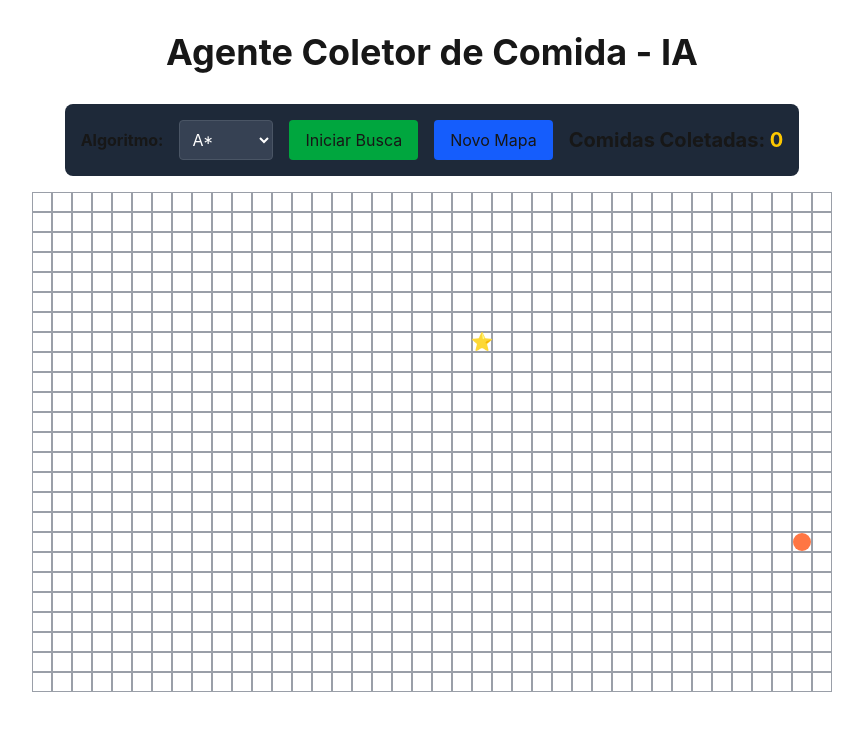
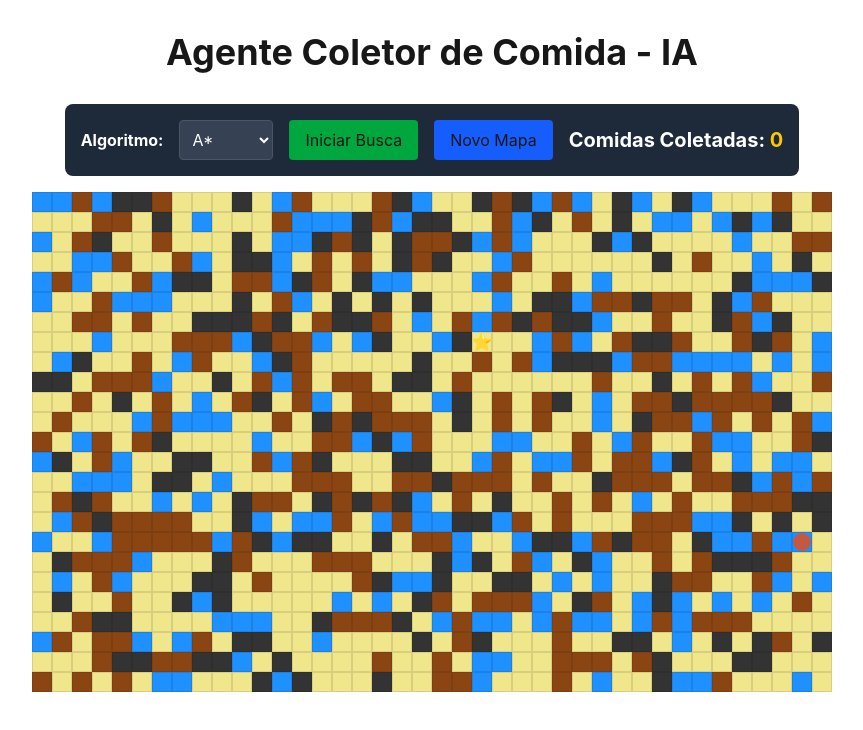
Before and after one commit to Azvedo/SIproject-GRUPO3, a Next.js app: page / in a window 1280 px wide. Shown: the top 730 px of the page, without its empty margins (208-1071 px from the left). Built offline with nearby package versions, Linux system fonts and the light colour scheme.

Commit message:
feat: Mapa sendo gerado com agua, terra e barreira

```diff
--- a/src/app/components/Controls.tsx
+++ b/src/app/components/Controls.tsx
@@ -25,7 +25,7 @@ export default function Controls({
   return (
     <div className="my-4 p-4 bg-gray-800 rounded-lg flex items-center justify-between gap-4">
       <div className="flex items-center gap-4">
-        <label htmlFor="algorithm-select" className="font-bold">Algoritmo:</label>
+        <label htmlFor="algorithm-select" className="font-bold text-white">Algoritmo:</label>
         <select
           id="algorithm-select"
           value={selectedAlgorithm}
@@ -58,7 +58,7 @@ export default function Controls({
         </button>
       </div>
 
-      <div className="text-xl font-bold">
+      <div className="text-xl text-white font-bold">
         Comidas Coletadas: <span className="text-yellow-400">{score}</span>
       </div>
     </div>
--- a/src/app/components/Grid.tsx
+++ b/src/app/components/Grid.tsx
@@ -2,7 +2,6 @@
 'use client';
 
 import { Grid as GridType, Node, Position } from '@/lib/types';
-import { useMemo } from 'react';
 
 interface GridProps {
   grid: GridType;
@@ -21,18 +20,18 @@ export default function Grid({
   frontierNodes,
   pathNodes,
 }: GridProps) {
-  // A função para obter a cor de uma célula.
-  // Ela segue uma ordem de prioridade para a sobreposição de cores.
+
   const getCellClass = (node: Node) => {
     const posKey = `${node.y}-${node.x}`;
-    let overlayColor = '';
+    let overlayColorClass = '';
 
-    // A ordem é importante: o caminho final deve sobrepor os visitados/fronteira.
-    if (visitedNodes.has(posKey)) overlayColor = 'bg-[var(--color-visited)]';
-    if (frontierNodes.has(posKey)) overlayColor = 'bg-[var(--color-frontier)]';
-    if (pathNodes.has(posKey)) overlayColor = 'bg-[var(--color-path)]';
+    // A ordem é importante para a sobreposição de cores.
+    if (visitedNodes.has(posKey)) overlayColorClass = 'bg-[var(--color-visited)]';
+    if (frontierNodes.has(posKey)) overlayColorClass = 'bg-[var(--color-frontier)]';
+    if (pathNodes.has(posKey)) overlayColorClass = 'bg-[var(--color-path)]';
 
-    return `w-5 h-5 border border-gray-700/50 bg-[var(--color-${node.terrain})] relative ${overlayColor}`;
+
+    return `w-5 h-5 border border-black/10 bg-[var(--color-${node.terrain})] relative ${overlayColorClass}`;
   };
 
   if (!grid.length) return <div>Carregando mapa...</div>;
@@ -40,19 +39,15 @@ export default function Grid({
   return (
     <div
       className="inline-grid"
-      style={{
-        gridTemplateColumns: `repeat(${grid[0].length}, minmax(0, 1fr))`,
-      }}
+      style={{ gridTemplateColumns: `repeat(${grid[0].length}, minmax(0, 1fr))` }}
     >
-      {grid.map((row, y) =>
-        row.map((node, x) => (
-          <div key={`${y}-${x}`} className={getCellClass(node)}>
-            {/* Renderiza o agente */}
-            {agentPos.x === x && agentPos.y === y && (
+      {grid.map((row) =>
+        row.map((node) => (
+          <div key={`${node.y}-${node.x}`} className={getCellClass(node)}>
+            {agentPos.x === node.x && agentPos.y === node.y && (
               <div className="absolute inset-0 bg-[var(--color-agent)] rounded-full animate-pulse" />
             )}
-            {/* Renderiza a comida */}
-            {foodPos.x === x && foodPos.y === y && (
+            {foodPos.x === node.x && foodPos.y === node.y && (
               <div className="absolute inset-0 flex items-center justify-center text-lg">
                 ⭐
               </div>
--- a/src/app/globals.css
+++ b/src/app/globals.css
@@ -1,58 +1,32 @@
+/* app/globals.css */
+
+/* Use esta importação única, pois ela funcionou melhor no seu setup */
 @import "tailwindcss";
-/* 2. DEFINIÇÃO DAS VARIÁVEIS GLOBAIS (TEMA CLARO - DEFAULT)
-  Usamos o seletor :root para definir variáveis CSS que estarão disponíveis
-  em todo o documento. Este bloco define as cores para o tema claro como padrão.
-*/
+
 :root {
-  /* Suas variáveis de tema para o modo claro */
-  --background: #ffffff; /* Fundo branco */
-  --foreground: #171717; /* Texto preto */
+  /* Tema Geral */
+  --background: #ffffff;
+  --foreground: #171717;
 
-  /* Nossas variáveis de cores para os elementos do JOGO */
-  /* Essas cores foram escolhidas para funcionar bem em ambos os temas. */
-  --color-sand: #f0e68c;       /* Areia (custo baixo) */
-  --color-mud: #8b4513;        /* Atoleiro (custo médio) */
-  --color-water: #1e90ff;      /* Água (custo alto) */
-  --color-obstacle: #333333;   /* Obstáculo */
-
-  /* Cores para a visualização da busca */
-  --color-frontier: rgba(255, 165, 0, 0.6); /* Laranja para a fronteira */
-  --color-visited: rgba(0, 0, 255, 0.4);    /* Azul para os visitados */
-  --color-path: #ffdd00;                     /* Amarelo forte para o caminho final */
-
-  /* Cores para o Agente e a Comida */
-  --color-agent: #ff4500;      /* Laranja avermelhado para o agente */
-  --color-food: #32cd32;       /* Verde para a comida */
+  /* Cores do Jogo */
+  --color-sand: #f0e68c;
+  --color-mud: #8b4513;
+  --color-water: #1e90ff;
+  --color-obstacle: #333333;
+  --color-visited: rgba(0, 0, 255, 0.4);
+  --color-frontier: rgba(255, 165, 0, 0.6);
+  --color-path: #ffdd00;
+  --color-agent: #ff4500;
 }
 
-/* 3. SOBRESCREVER VARIÁVEIS PARA O TEMA ESCURO
-  Usando a media query `prefers-color-scheme: dark`, detectamos se o usuário
-  prefere o modo escuro. Se sim, as variáveis dentro deste bloco irão
-  sobrescrever as padrões definidas no :root.
-*/
-@media (prefers-color-scheme: dark) {
-  :root {
-    /* Suas variáveis de tema para o modo escuro */
-    --background: #0a0a0a; /* Fundo preto */
-    --foreground: #ededed; /* Texto branco */
-
-    /* Opcional: Você poderia ajustar as cores do jogo para o modo escuro aqui também,
-      mas as cores atuais já têm um bom contraste. Por exemplo, você poderia
-      deixar a cor do obstáculo um pouco mais clara no modo escuro.
-    */
-    --color-obstacle: #444444;
-  }
+.dark {
+  --background: #0a0a0a;
+  --foreground: #ededed;
+  --color-obstacle: #444444;
 }
 
-/* 4. APLICANDO AS VARIÁVEIS AO CORPO DA PÁGINA
-  Agora, usamos as variáveis que definimos para estilizar o corpo do documento.
-  O navegador irá automaticamente usar o valor correto de --background e --foreground
-  dependendo do tema (claro ou escuro) do usuário.
-*/
 body {
-  background: var(--background);
+  background-color: var(--background);
   color: var(--foreground);
-  /* A fonte pode ser definida aqui, como você fez, ou através das
-     configurações do Tailwind para uma melhor integração com o framework. */
   font-family: -apple-system, BlinkMacSystemFont, "Segoe UI", Roboto, "Helvetica Neue", Arial, sans-serif;
 }
--- a/src/app/page.tsx
+++ b/src/app/page.tsx
@@ -39,6 +39,8 @@ export default function Home() {
     setHistory([]);
     setPath([]);
     setCurrentFrame(0);
+    // Opcional: resetar o placar a cada novo mapa
+    setScore(0);
   }, []);
 
   // Efeito para criar o mapa inicial
@@ -50,7 +52,7 @@ export default function Home() {
   const handleStartSearch = () => {
     if (isAnimating) return;
 
-    // Limpa a visualização anterior
+    // Limpa a visualização anterior para a nova busca
     setHistory([]);
     setPath([]);
     setCurrentFrame(0);
@@ -75,7 +77,6 @@ export default function Home() {
     if (!isAnimatingSearch || currentFrame >= history.length) {
       if(isAnimatingSearch) {
         setIsAnimatingSearch(false);
-        // Quando a animação da busca termina, inicia a animação do caminho
         if(path.length > 0) setIsAnimatingPath(true);
       }
       return;
@@ -97,20 +98,27 @@ export default function Home() {
 
     const moveAgent = (pathIndex: number) => {
         if (pathIndex >= path.length) {
-            // Chegou ao fim
+            // ================== MUDANÇAS APLICADAS AQUI ==================
+            // O agente chegou ao seu destino (a comida).
+
+            // 1. O placar é incrementado. (Isso permanece)
             setScore(prev => prev + 1);
-            const newFoodPos = getRandomValidPosition(grid);
-            setFoodPos(newFoodPos);
-            setPath([]); // Limpa o caminho para a próxima busca
+
+            // 2. O caminho e a posição da comida NÃO são mais resetados.
+            //    Eles permanecerão na tela. As linhas abaixo foram removidas:
+            //    const newFoodPos = getRandomValidPosition(grid); // REMOVIDO
+            //    setFoodPos(newFoodPos); // REMOVIDO
+            //    setPath([]); // REMOVIDO
+
+            // 3. A animação do caminho simplesmente para.
             setIsAnimatingPath(false);
             return;
+            // ==============================================================
         }
 
         const nextPos = path[pathIndex];
         const currentTerrainCost = grid[nextPos.y][nextPos.x].cost;
 
-        // A velocidade do agente é inversamente proporcional ao custo do terreno
-        // Custo alto -> delay maior -> movimento mais lento
         const delay = 50 * currentTerrainCost;
 
         setAgentPos(nextPos);
@@ -128,7 +136,9 @@ export default function Home() {
     return {
         visitedNodes: new Set(frame?.visited.map(p => `${p.y}-${p.x}`)),
         frontierNodes: new Set(frame?.frontier.map(p => `${p.y}-${p.x}`)),
-        pathNodes: new Set(isAnimatingPath || !isAnimatingSearch ? path.map(p => `${p.y}-${p.x}`) : [])
+        // A lógica para mostrar o caminho final foi ajustada para que ele
+        // permaneça visível mesmo após o fim da animação.
+        pathNodes: new Set((isAnimatingPath || (!isAnimatingSearch && path.length > 0)) ? path.map(p => `${p.y}-${p.x}`) : [])
     };
   }, [currentFrame, history, path, isAnimatingPath, isAnimatingSearch]);
 
--- a/src/lib/algorithms/astart.ts
+++ b/src/lib/algorithms/astart.ts
@@ -8,7 +8,7 @@ export function aStarSearch(
   grid: Grid,
   startPos: Position,
   endPos: Position
-): { path: Position[]; history: SearchHistoryFrame[] } {
+): { path: Position[]; history: SearchHistoryFrame[]; cost?: number } {
   // Inicialização
   const startNode = grid[startPos.y][startPos.x];
   const endNode = grid[endPos.y][endPos.x];
@@ -49,7 +49,7 @@ export function aStarSearch(
 
     // Objetivo alcançado
     if (currentNode === endNode) {
-      return { path: reconstructPath(endNode), history };
+      return { path: reconstructPath(endNode), history, cost: endNode.gCost };
     }
 
     // Explora os vizinhos
@@ -74,5 +74,5 @@ export function aStarSearch(
   }
 
   // Caminho não encontrado
-  return { path: [], history };
+  return { path: [], history, cost: -1 };
 }
--- /dev/null
+++ b/tailwind.config.ts
@@ -0,0 +1,25 @@
+// tailwind.config.ts
+import type { Config } from 'tailwindcss'
+
+export default {
+  content: {
+    files: ['./app/**/*.{js,ts,jsx,tsx,mdx}'],
+    // A MÁGICA ACONTECE AQUI!
+    // Adicionamos todas as classes dinâmicas que queremos garantir que sejam geradas.
+    safelist: [
+      'bg-[var(--color-sand)]',
+      'bg-[var(--color-mud)]',
+      'bg-[var(--color-water)]',
+      'bg-[var(--color-obstacle)]',
+      'bg-[var(--color-visited)]',
+      'bg-[var(--color-frontier)]',
+      'bg-[var(--color-path)]',
+      'bg-[var(--color-agent)]',
+    ],
+  },
+
+  theme: {
+    extend: {},
+  },
+  plugins: [],
+} satisfies Config
```
Also changed, not shown: package.json (+5 -5 lines), 1 other file (tests, documents, lock files or other folders).
